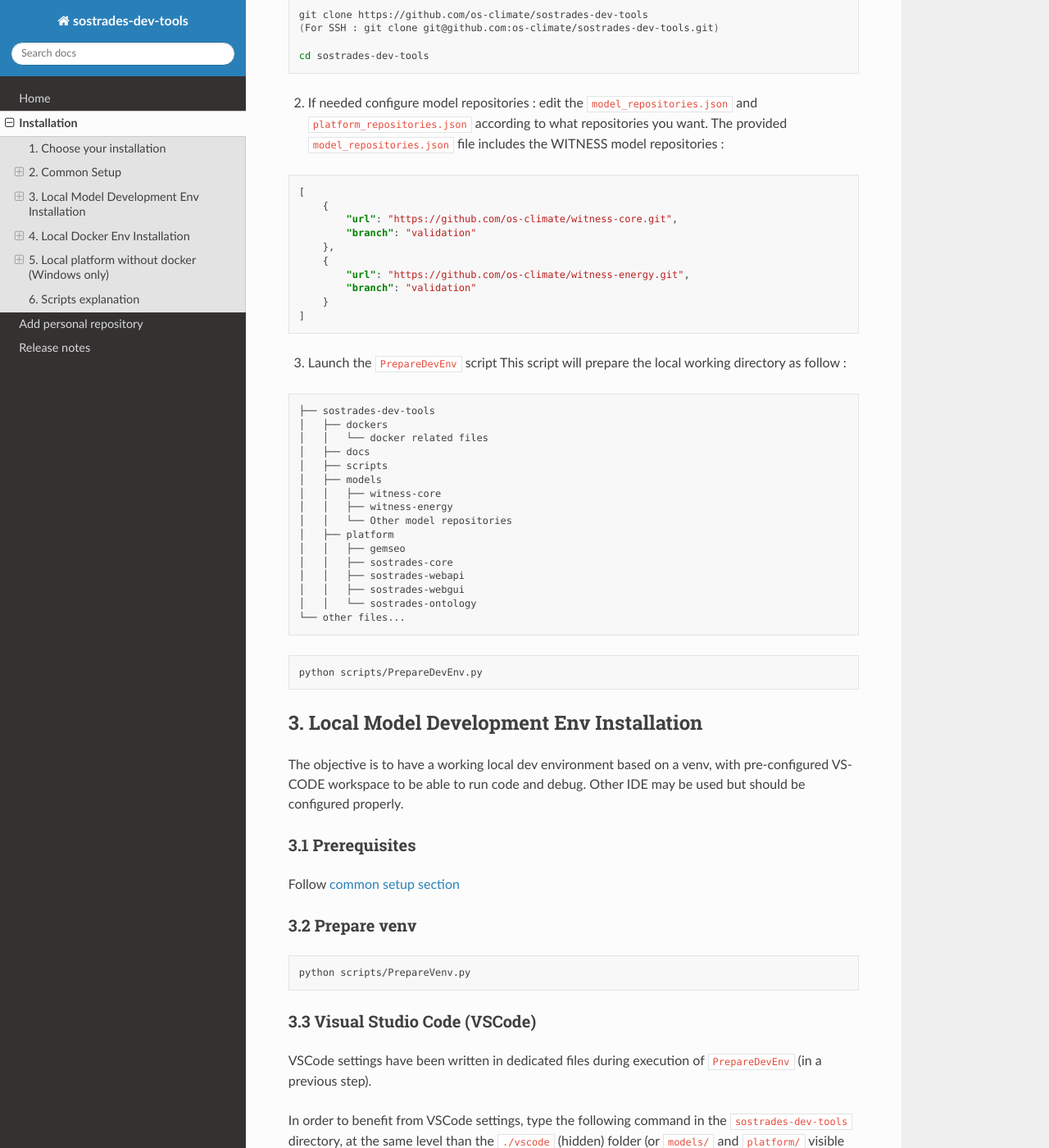
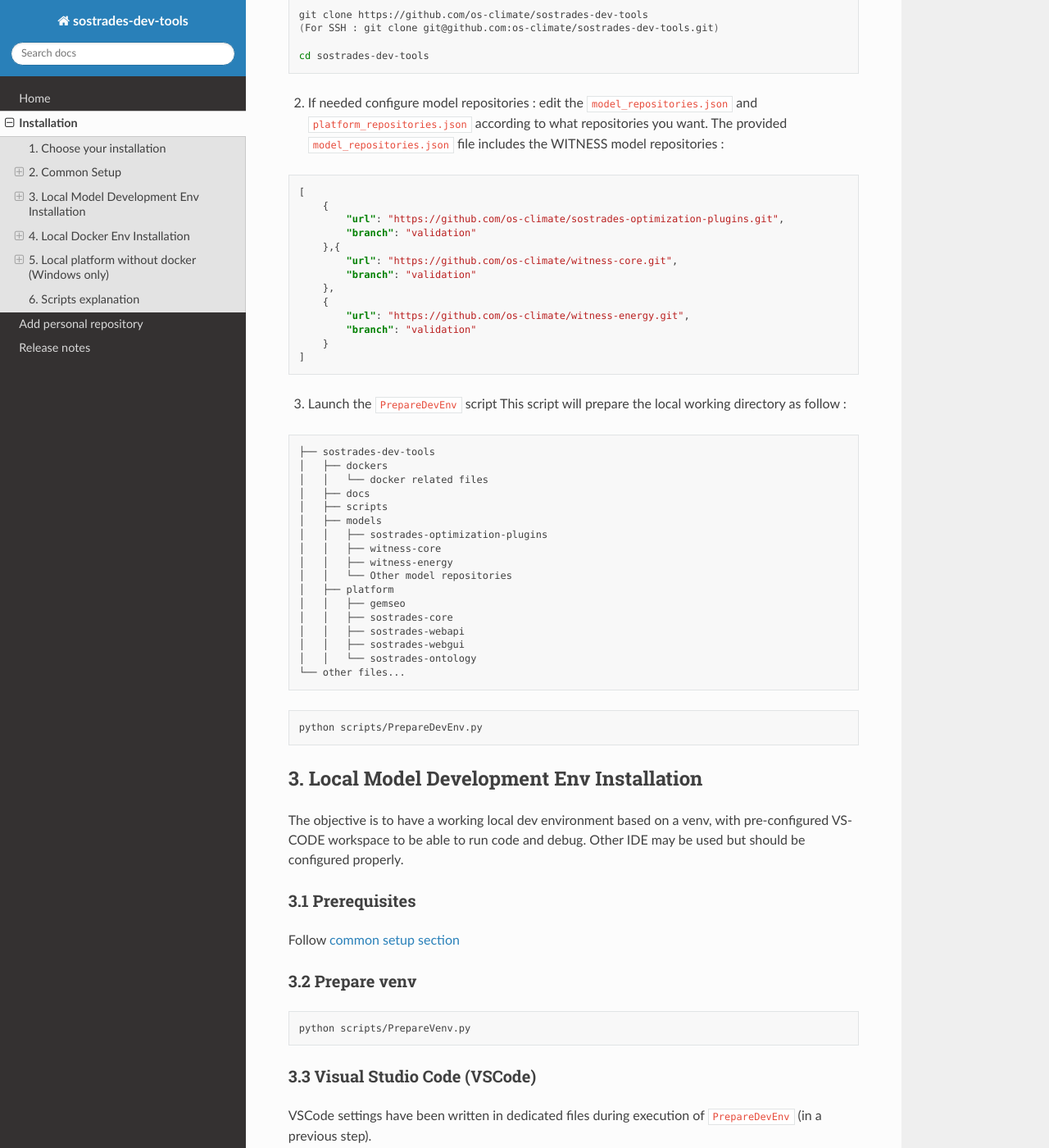
Before and after one commit to os-climate/sostrades-dev-tools, a Sphinx documentation site: the page built from docs/source/installation.md, in a window 1280 px wide and 1400 px high, scrolled down 2468 px. Shown: the whole window at 82% size. Built offline with Sphinx 7.4.7 and the Read the Docs theme 2.0.0, drawn with Linux system fonts in a browser that asks for light colours.

Commit message:
Update installation.md
after optim plugins repo split


Signed-off-by: ortegga-cap <123464510+ortegga-cap@users.noreply.github.com>

````diff
--- a/docs/source/installation.md
+++ b/docs/source/installation.md
@@ -63,6 +63,9 @@ cd sostrades-dev-tools
 ```json
 [
     {
+        "url": "https://github.com/os-climate/sostrades-optimization-plugins.git",
+        "branch": "validation"
+    },{
         "url": "https://github.com/os-climate/witness-core.git",
         "branch": "validation"
     },
@@ -82,6 +85,7 @@ This script will prepare the local working directory as follow :
 │   ├── docs
 │   ├── scripts
 │   ├── models
+│   │   ├── sostrades-optimization-plugins
 │   │   ├── witness-core
 │   │   ├── witness-energy
 │   │   └── Other model repositories
````
